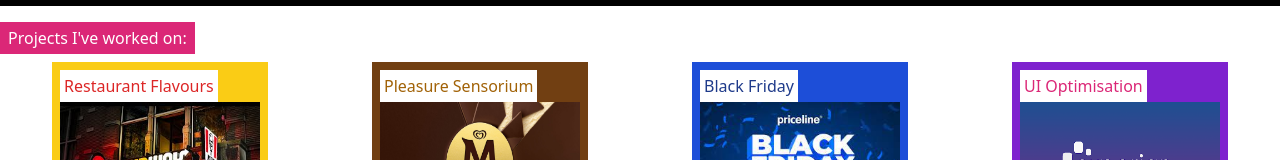
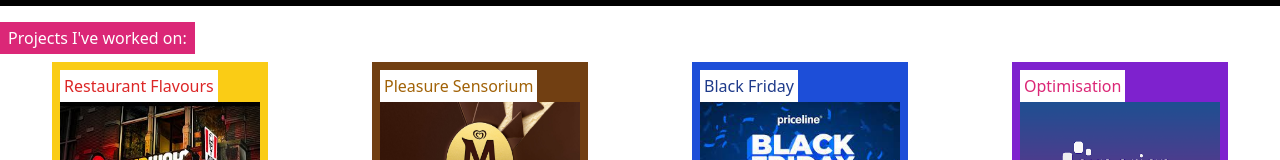
Before and after one commit to stuartmcnab/stuartmcnabdotcom, a Next.js app: page / in a window 1280 px wide. Shown: the part 778-938 px from the top of the page. Built offline with nearby package versions, Linux system fonts and the light colour scheme.

Commit message:
Experian wording change

```diff
--- a/pages/index.tsx
+++ b/pages/index.tsx
@@ -49,7 +49,7 @@ export default function Home() {
             <h3 className='bg-white w-fit text-blue-900 p-1'>Priceline</h3>
           </div>
           <div className='bg-purple-700 m-2 w-fit p-2 place-self-center'>
-            <h3 className='bg-white w-fit text-pink-600 p-1'>UI Optimisation</h3>
+            <h3 className='bg-white w-fit text-pink-600 p-1'>Optimisation</h3>
             <Image className='h-32' src='/images/experian.png' alt='' width='200' height='200'/>
             <h3 className='bg-white w-fit text-pink-600 p-1'>Experian</h3>
           </div>
```
